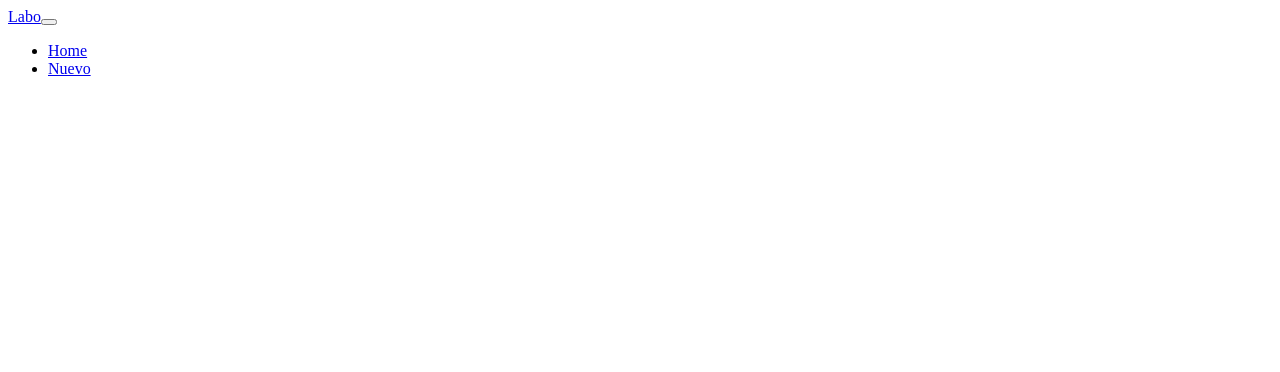
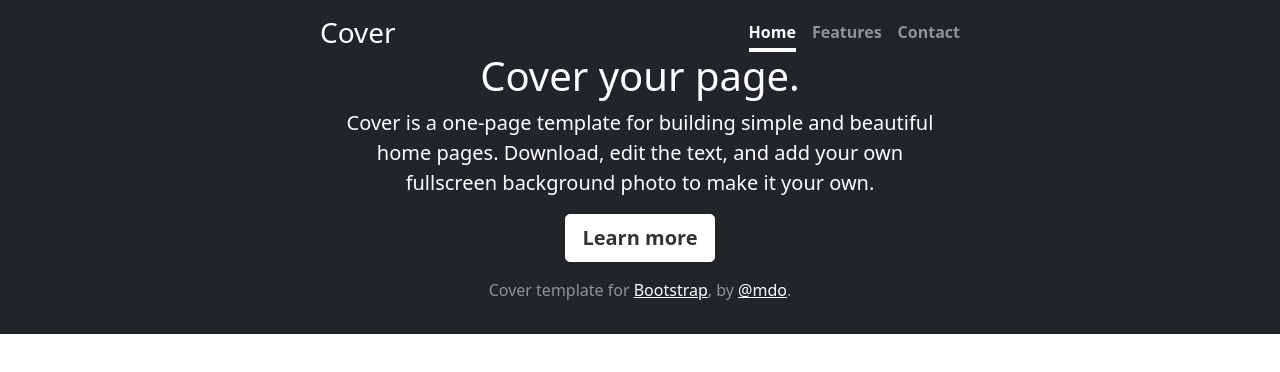
Before and after one commit to AbrahamMoralesHueto/Labo, an Angular app: page /dashboard in a window 1280 px wide. Before the commit this address led to /. Shown: the top 372 px of the page. Built offline with nearby package versions, Linux system fonts and the light colour scheme.

Commit message:
Creacion de algunos Componentes

```diff
--- a/src/app/app-routing.module.ts
+++ b/src/app/app-routing.module.ts
@@ -1,7 +1,12 @@
 import { NgModule } from '@angular/core';
 import { Routes, RouterModule } from '@angular/router';
 
-const routes: Routes = [];
+import { DashboardComponent } from './components/dashboard/dashboard.component';
+const routes: Routes = [
+  {
+    path: 'dashboard', component: DashboardComponent
+  }
+];
 
 @NgModule({
   imports: [RouterModule.forRoot(routes)],
--- a/src/app/app.component.html
+++ b/src/app/app.component.html
@@ -1,7 +1 @@
-<link href="https://cdn.jsdelivr.net/npm/bootstrap@5.1.1/dist/css/bootstrap.min.css" rel="stylesheet" integrity="sha384-F3w7mX95PdgyTmZZMECAngseQB83DfGTowi0iMjiWaeVhAn4FJkqJByhZMI3AhiU" crossorigin="anonymous">
-<script src="https://cdn.jsdelivr.net/npm/bootstrap@5.1.1/dist/js/bootstrap.bundle.min.js" integrity="sha384-/bQdsTh/da6pkI1MST/rWKFNjaCP5gBSY4sEBT38Q/9RBh9AH40zEOg7Hlq2THRZ" crossorigin="anonymous"></script>
-
-<div>
-  <app-nav></app-nav>
-  <app-dashboard></app-dashboard>
-</div>
+<router-outlet></router-outlet>
--- a/src/app/app.module.ts
+++ b/src/app/app.module.ts
@@ -3,6 +3,7 @@ import { NgModule } from '@angular/core';
 
 import { AppRoutingModule } from './app-routing.module';
 import { AppComponent } from './app.component';
+
 import { ClienteComponent } from './components/cliente/cliente.component';
 import { DashboardComponent } from './components/dashboard/dashboard.component';
 import { NavComponent } from './components/nav/nav.component';
--- a/src/app/components/dashboard/dashboard.component.css
+++ b/src/app/components/dashboard/dashboard.component.css
@@ -0,0 +1,59 @@
+/*
+ * Globals
+ */
+
+ *{
+  -webkit-background-size: cover;
+  -moz-background-size: cover;
+  -o-background-size: cover;
+  background-size: cover;
+}
+
+/* Custom default button */
+.btn-secondary,
+.btn-secondary:hover,
+.btn-secondary:focus {
+  color: #333;
+  text-shadow: none; /* Prevent inheritance from `body` */
+}
+
+
+/*
+ * Base structure
+ */
+
+body {
+  text-shadow: 0 .05rem .1rem rgba(0, 0, 0, .5);
+  box-shadow: inset 0 0 5rem rgba(0, 0, 0, .5);
+}
+
+.cover-container {
+  max-width: 42em;
+}
+
+
+/*
+ * Header
+ */
+
+.nav-masthead .nav-link {
+  padding: .25rem 0;
+  font-weight: 700;
+  color: rgba(255, 255, 255, .5);
+  background-color: transparent;
+  border-bottom: .25rem solid transparent;
+}
+
+.nav-masthead .nav-link:hover,
+.nav-masthead .nav-link:focus {
+  border-bottom-color: rgba(255, 255, 255, .25);
+}
+
+.nav-masthead .nav-link + .nav-link {
+  margin-left: 1rem;
+}
+
+.nav-masthead .active {
+  color: #fff;
+  border-bottom-color: #fff;
+}
--- a/src/app/components/dashboard/dashboard.component.html
+++ b/src/app/components/dashboard/dashboard.component.html
@@ -0,0 +1,42 @@
+    <style>
+      .bd-placeholder-img {
+        font-size: 1.125rem;
+        text-anchor: middle;
+        -webkit-user-select: none;
+        -moz-user-select: none;
+        user-select: none;
+      }
+
+      @media (min-width: 768px) {
+        .bd-placeholder-img-lg {
+          font-size: 3.5rem;
+        }
+      }
+    </style>
+
+<link href="dashboard.component.css" rel="stylesheet">
+
+<div class="d-flex h-100 text-center text-white bg-dark">
+    <div class="cover-container d-flex w-100 h-100 p-3 mx-auto flex-column">
+        <header class="mb-auto">
+            <div>
+             <h3 class="float-md-start mb-0">Cover</h3>
+                <nav class="nav nav-masthead justify-content-center float-md-end">
+                    <a class="nav-link active" aria-current="page" href="#">Home</a>
+                    <a class="nav-link" href="#">Features</a>
+                    <a class="nav-link" href="#">Contact</a>
+                </nav>
+            </div>
+        </header>
+
+        <main class="px-3">
+            <h1>Cover your page.</h1>
+            <p class="lead">Cover is a one-page template for building simple and beautiful home pages. Download, edit the text, and add your own fullscreen background photo to make it your own.</p>
+            <p class="lead"><a href="#" class="btn btn-lg btn-secondary fw-bold border-white bg-white">Learn more</a></p>
+        </main>
+
+        <footer class="mt-auto text-white-50">
+            <p>Cover template for <a href="https://getbootstrap.com/" class="text-white">Bootstrap</a>, by <a href="https://twitter.com/mdo" class="text-white">@mdo</a>.</p>
+        </footer>
+    </div>
+</div>
--- a/src/app/components/nav/nav.component.html
+++ b/src/app/components/nav/nav.component.html
@@ -1,4 +1,5 @@
-<nav class="navbar navbar-expand-lg navbar-light bg-light">
+<body>
+  <nav class="navbar navbar-expand-lg navbar-light bg-light">
     <div class="container-fluid">
       <a class="navbar-brand" href="#">Labo</a>
       <button class="navbar-toggler" type="button" data-bs-toggle="collapse" data-bs-target="#navbarSupportedContent" aria-controls="navbarSupportedContent" aria-expanded="false" aria-label="Toggle navigation">
@@ -12,7 +13,14 @@
           <li class="nav-item">
             <a class="nav-link" href="#">Nuevo</a>
           </li>
+          <li class="nav-item">
+            <a href="" class="nav-link">Sign Up</a>
+          </li>
+          <li class="nav-item">
+            <a href="" class="nav-link">Login</a>
+          </li>
         </ul>
       </div>
     </div>
   </nav>
+</body>
--- a/src/index.html
+++ b/src/index.html
@@ -6,6 +6,10 @@
   <base href="/">
   <meta name="viewport" content="width=device-width, initial-scale=1">
   <link rel="icon" type="image/x-icon" href="favicon.ico">
+
+  <link href="https://cdn.jsdelivr.net/npm/bootstrap@5.1.1/dist/css/bootstrap.min.css" rel="stylesheet" integrity="sha384-F3w7mX95PdgyTmZZMECAngseQB83DfGTowi0iMjiWaeVhAn4FJkqJByhZMI3AhiU" crossorigin="anonymous">
+  <script src="https://cdn.jsdelivr.net/npm/bootstrap@5.1.1/dist/js/bootstrap.bundle.min.js" integrity="sha384-/bQdsTh/da6pkI1MST/rWKFNjaCP5gBSY4sEBT38Q/9RBh9AH40zEOg7Hlq2THRZ" crossorigin="anonymous"></script>
+
 </head>
 <body>
   <app-root></app-root>
```
